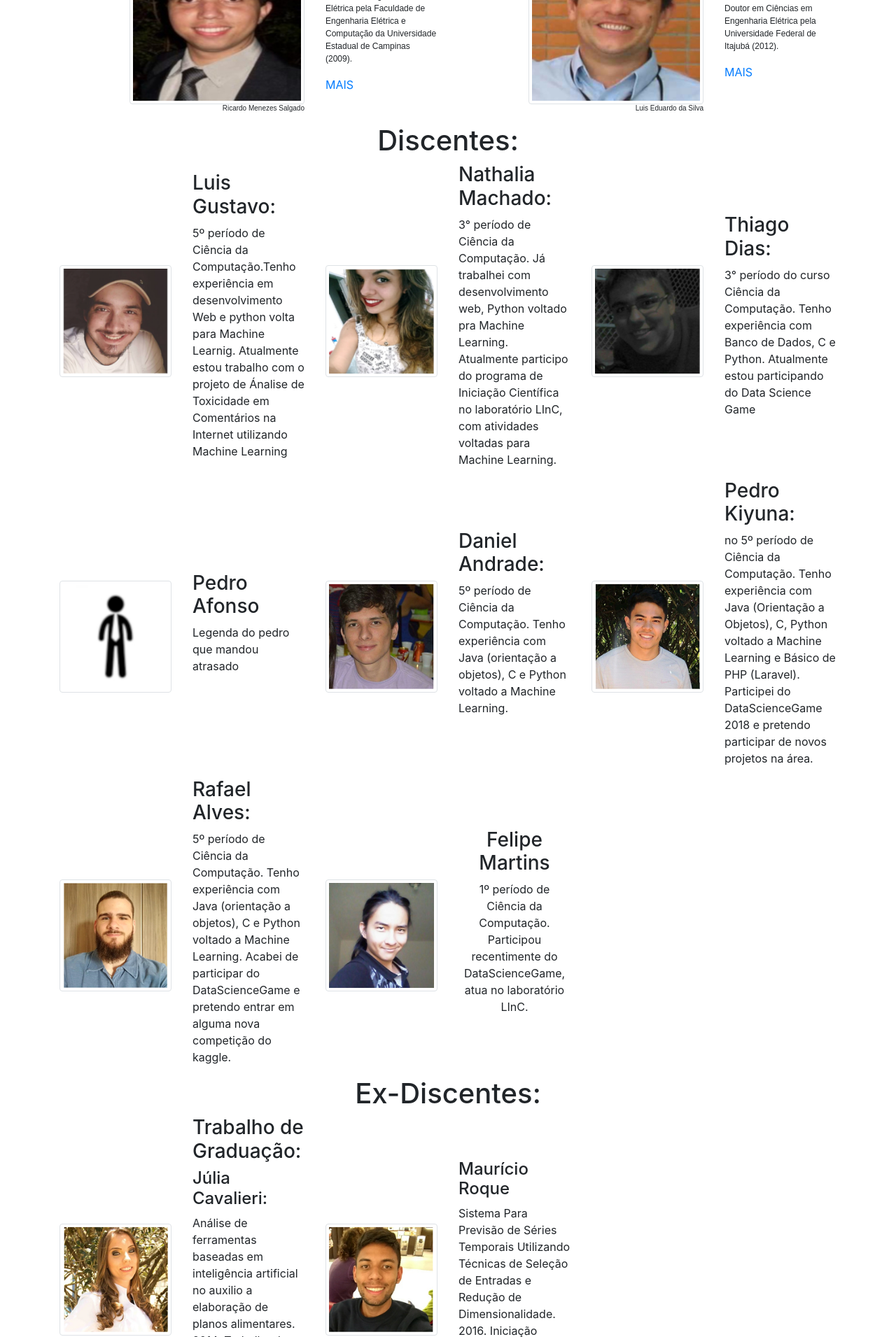
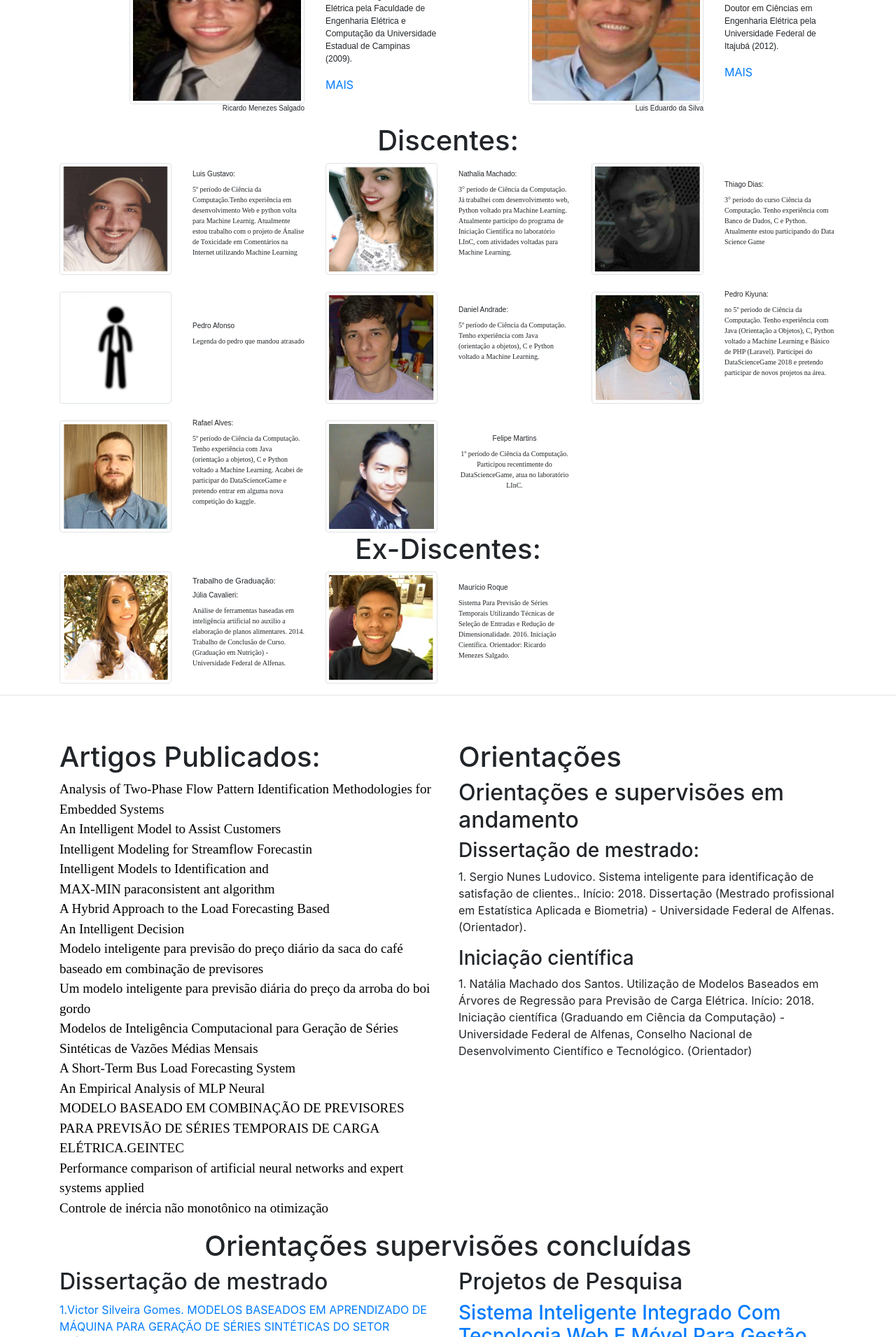
Before and after one commit to vitorhugoclz/projeto_linc_page_one, a PHP site: page / in a window 1280 px wide. Shown: the part 879-2790 px from the top of the page at 70% size. Run offline with PHP 8.4, Linux system fonts and the light colour scheme.

Commit message:
Esqueleto feito

```diff
--- a/css/artigo_estilo.css
+++ b/css/artigo_estilo.css
@@ -1,9 +1,9 @@
 @charset "UTF-8";
 /* edição do texto onde se encontra o link dos artigos: */
-a.artigo_nome{
+area.artigo_nome{
     font-family: "Times New Roman";
     font-size: 20px;
-    color:black;
+    color:green;
 }
 
 /* edição do texto para mobile S */
--- a/css/contato_estilo.css
+++ b/css/contato_estilo.css
@@ -1,30 +1,49 @@
 @charset "UTF-8";
 /* edição das informações de contato */
 h1.inf_contato {
+    color: black;
     font-family: Arial;
     font-size: 45px;
 }
 h2.h2_e-mail {
+    color: black;
     font-family: Arial;
     font-size: 30px;
 }
 p.e-mail {
+    color: black;
     font-family: Arial;
     font-size: 18px;
     font-style: italic;
 }
 h2.h2_telefone {
+    color: black;
+    font-family: Arial;
+    font-size: 30px;
+}
+h2.h2_mapa{
+    color: black;
     font-family: Arial;
     font-size: 30px;
 }
 p.telefone {
+    color: black;
     font-family: Arial;
     font-size: 18px;
-    font-style: italic;
+}
+p.p_mapa{
+    color: black;
+    font-family: Arial;
+    font-size: 18px;
 }
 /* edição parceiros */
 figure.parceiro img{
     border-radius: 75px;
+}
+h1.parceiro{
+    color: white;
+    font-family: Arial;
+    font-size: 45px;
 }
 /* formatação pagina index para Mobile S */
 @media only screen and (max-width: 374px){
--- a/css/equipe_estilo.css
+++ b/css/equipe_estilo.css
@@ -16,9 +16,26 @@ p.descricao{
 }
 /* inicio da edição dos discentes */
 
-figure.discentes h3{
+h3.discentes{
     font-family: Arial;
     font-size: 10px;
+}
+/* efeito de foto legenda para discentes */
+p.legenda_discente{
+    font-size: 10px;
+    font-family: "Times New Roman";
+}
+h3.ex-discentes{
+    font-family: Arial;
+    font-size: 11px;
+}
+h4.ex-discentes{
+    font-family: Arial;
+    font-size: 10px;
+}
+p.ex-discentes-legenda{
+    font-size: 10px;
+    font-family: "Times New Roman";
 }
 /*formatação para Mobile S*/
 @media only screen and (max-width: 373px){
@@ -37,7 +54,7 @@ figure.discentes h3{
         font-size: 10.5px;
     }
     /* incio da edição dos discentes */
-    figure.discentes h3{
+     h3.legenda_discente{
         font-family: Arial;
         font-size: 10px;
     }
```
